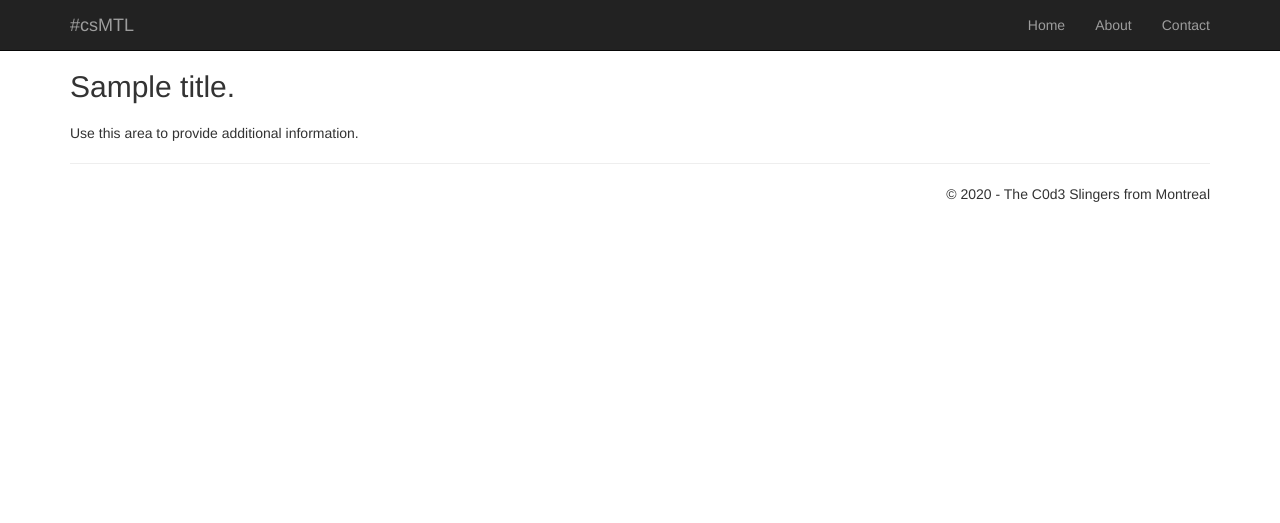
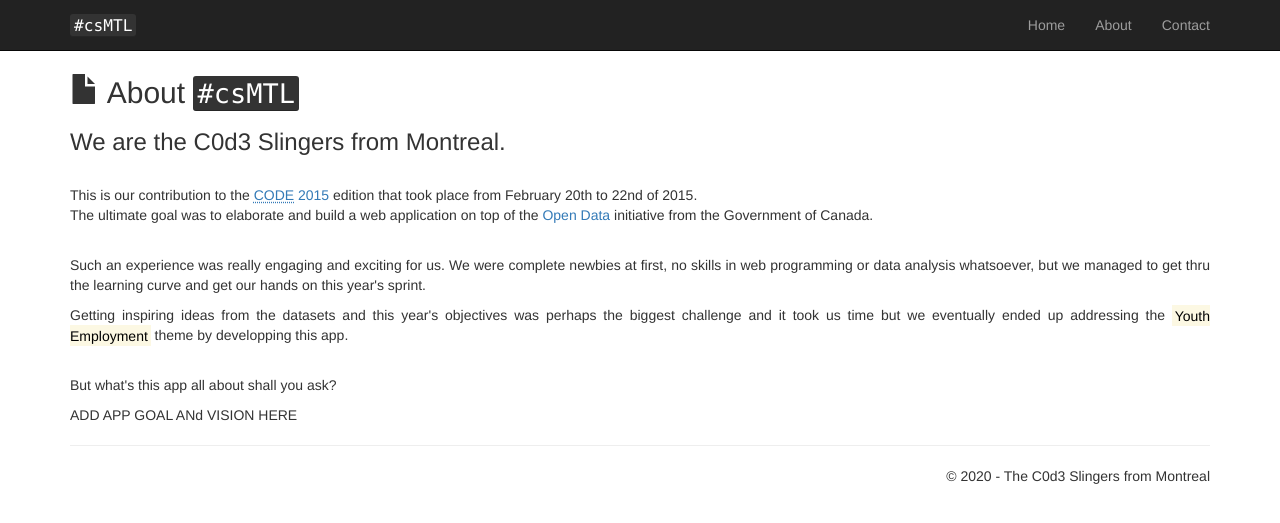
Before and after one commit to msulivan514/csmtl, a Django app: template app/templates/app/about.html in a window 1280 px wide. Shown: the top 523 px of the page. Run offline with Django 3.2, Linux system fonts and the light colour scheme; the template is opened without the code that fills it: most values are stand-ins (such as "Sample title", 1, 10 or a date in 2020); some libraries are stand-ins or nearby versions; some web fonts are replaced.

Commit message:
Rework about.html and contact.html; Clean up about and contact in views.py; Tweaked the layout page.

```diff
--- a/app/templates/app/about.html
+++ b/app/templates/app/about.html
@@ -2,9 +2,33 @@
 
 {% block content %}
 
-<h2>{{ title }}.</h2>
-<h3>{{ message }}</h3>
+<h2><span class="glyphicon glyphicon-file"></span> About <kbd>#csMTL</kbd></h2>
+<h3>We are the C0d3 Slingers from Montreal.</h3>
 
-<p>Use this area to provide additional information.</p>
+<br/>
+
+<section class="text-justify">
+
+    <p>This is our contribution to the
+        <a href="https://www.canadianopendataexperience.ca/"><abbr title="Canadian Open Data Experience">CODE</abbr> 2015</a>
+        edition that took place from February 20th to 22nd of 2015.<br />
+        The ultimate goal was to elaborate and build a web application on top of the
+        <a href="http://open.canada.ca">Open Data</a> initiative from the Government of Canada.
+    </p>
+
+    <br />
+
+    <p>Such an experience was really engaging and exciting for us. We were complete newbies at first, no skills in web programming or data analysis whatsoever, but we managed to get thru the learning curve and get our hands on this year's sprint.
+    </p>
+
+    <p>Getting inspiring ideas from the datasets and this year's objectives was perhaps the biggest challenge and it took us time but we eventually ended up addressing the <mark>Youth Employment</mark> theme by developping this app.</p>
+
+    <br />
+
+    <p>But what's this app all about shall you ask?</p>
+
+    <p>ADD APP GOAL ANd VISION HERE</p>
+
+</section>
 
 {% endblock %}
--- a/app/templates/app/layout.html
+++ b/app/templates/app/layout.html
@@ -29,7 +29,7 @@
                     <span class="icon-bar"></span>
                     <span class="icon-bar"></span>
                 </button>
-                <a href="/" class="navbar-brand">#csMTL</a>
+                <a href="/" class="navbar-brand"><kbd>#csMTL</kbd></a>
             </div>
             <div class="navbar-collapse collapse">
                 <ul class="nav navbar-nav navbar-right">
--- a/app/views.py
+++ b/app/views.py
@@ -94,8 +94,6 @@ def contact(request):
         'app/contact.html',
         context_instance = RequestContext(request,
         {
-            'title':'Contact',
-            'message':'Your contact page.',
             'year':datetime.now().year,
         })
     )
@@ -109,8 +107,6 @@ def about(request):
         'app/about.html',
         context_instance = RequestContext(request,
         {
-            'title':'About',
-            'message':'Your application description page.',
             'year':datetime.now().year,
         })
     )
```
Also changed, not shown: app/templates/app/contact.html (+10 -10 lines), app/templates/app/index.html (+9 -2 lines).
